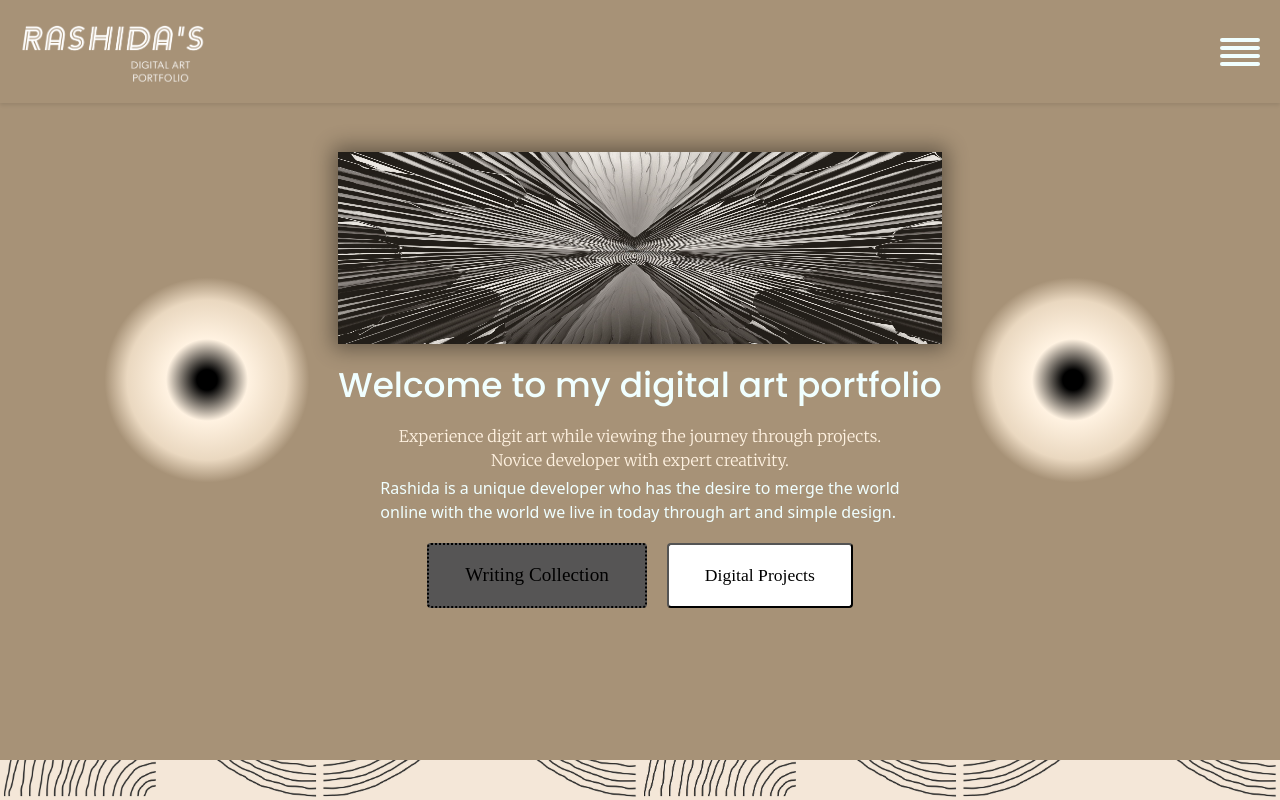
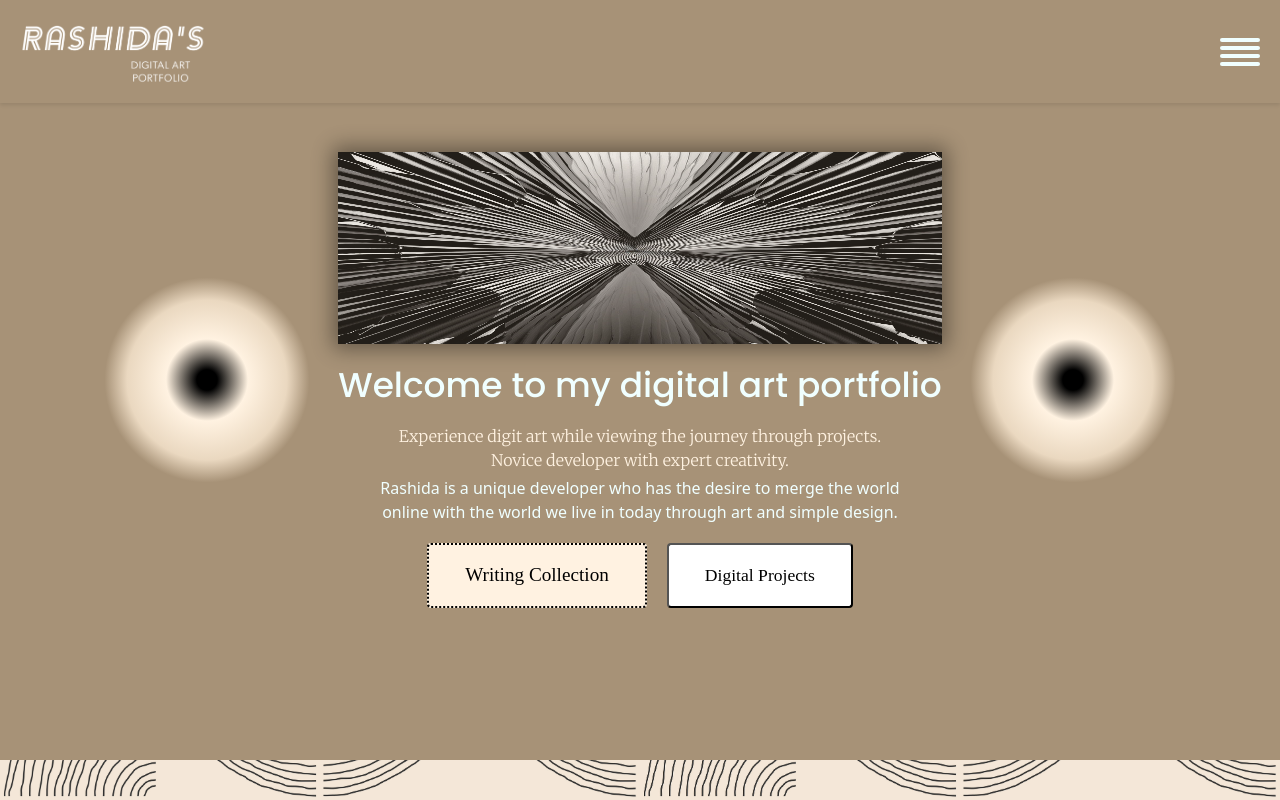
Before and after one commit to RStrozier/new-portfolio, a React (Vite) app: page / in a window 1280 px wide. In both pictures the pointer is over the button "Writing Collection". Shown: the top 800 px of the page. Built offline with nearby package versions, Linux system fonts and the light colour scheme; the HTML template or start-up script is replaced by a standard one; a web font is replaced by a local one.

Commit message:
hover button color change

```diff
--- a/src/assets/css/button.css
+++ b/src/assets/css/button.css
@@ -9,7 +9,7 @@
 }
 
   .black-button:hover {
-    background-color: rgb(86, 85, 85);
+    background-color: #FFF2E1;
     color: black;
     border: 2px dotted black;
     padding: 1rem 2.25rem;
@@ -26,7 +26,7 @@
   }
 
   .white-button:hover {
-    background-color: rgb(86, 85, 85);
+    background-color: #867157;
     color: white;
     border: 2px double white;
     padding: 1rem 2.25rem;
--- a/src/sections/section-one/SectionOne.tsx
+++ b/src/sections/section-one/SectionOne.tsx
@@ -26,7 +26,7 @@ const SectionOne = () => {
             </div>
 
           <div className="center-container">
-          <div className="div">Rashida is a unique developer who has the desire to merge the world
+          <div className="text-center">Rashida is a unique developer who has the desire to merge the world
             <br />
             online with the world we live in today through art and simple design.
           </div>
```
